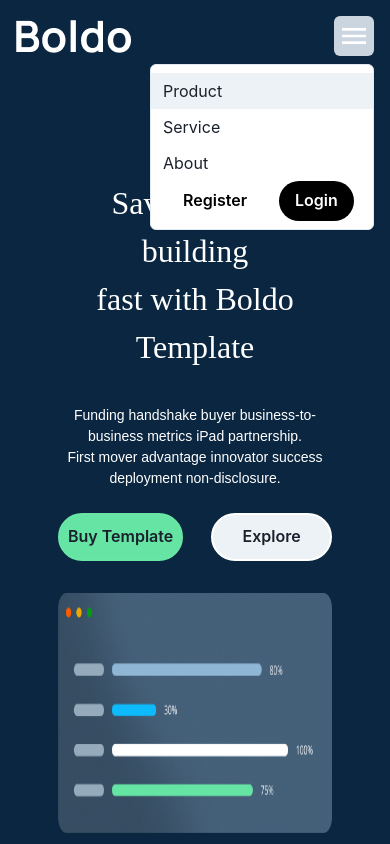
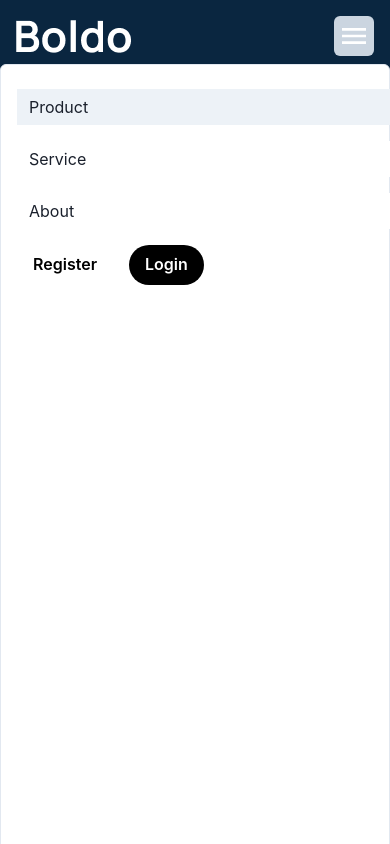
Before and after one commit to jahrulezfrancis/Digital-Marketing-Website-front-end-, a React (Create React App) app: page / in a window 390 px wide. Both pictures are taken after a click on the button 354 px from the left and 36 px from the top of the page. Shown: the top 844 px of the page. Built offline with nearby package versions, Linux system fonts and the light colour scheme.

Commit message:
added navlink to mobile menu nav items

```diff
--- a/src/Components/Header/Navigation.jsx
+++ b/src/Components/Header/Navigation.jsx
@@ -37,16 +37,22 @@ export function MobileMenu() {
                 </Stack>
                 <Spacer />
                 <Menu>
-                    <MenuButton color='white' bgColor='#000000' _hover={{ bgColor: '#87D322' }} fontSize='2em' as={IconButton} icon={<MdMenu />} />
-                    <MenuList>
-                        <MenuItem>
-                            Product
+                    <MenuButton color='white' bgColor='transparent' _hover={'none'} fontSize='2em' as={IconButton} icon={<MdMenu />} />
+                    <MenuList w='100vw' h='100vh' gap='1em'>
+                        <MenuItem m='1em'>
+                            <NavLink to='/'>
+                                Product
+                            </NavLink>
                         </MenuItem>
-                        <MenuItem>
-                        Service
+                        <MenuItem m='1em'>
+                            <NavLink to='/'>
+                                Service
+                            </NavLink>
                         </MenuItem>
-                        <MenuItem>
-                            About
+                        <MenuItem m='1em'>
+                            <NavLink to='/'>
+                                About
+                            </NavLink>
                         </MenuItem>
                         <Button bgColor='white' color='black' borderRadius='2em' w='8em'>Register</Button>
                         <Button bgColor='black' color='white' _hover='none' borderRadius='2em'>Login</Button>
```
